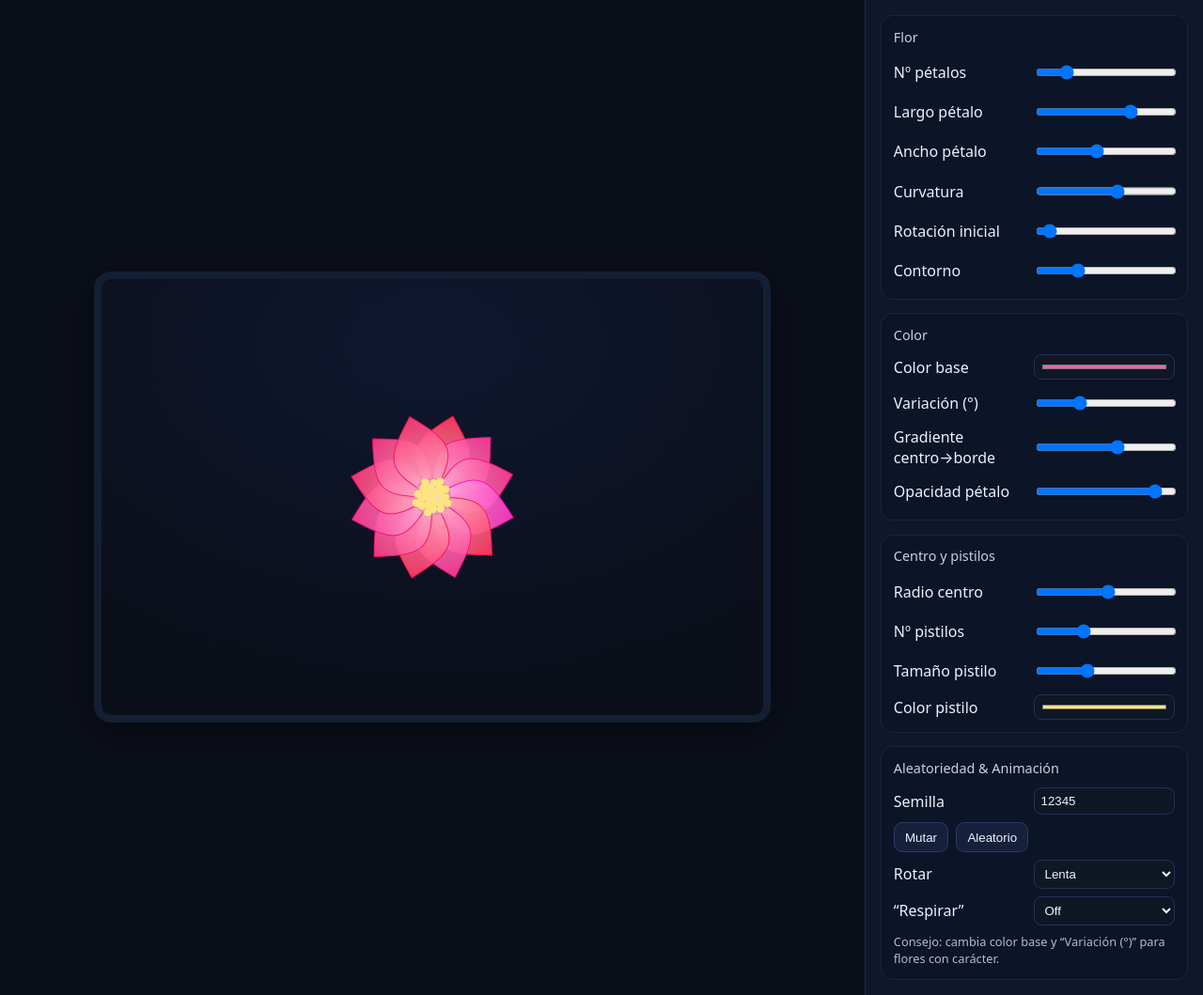
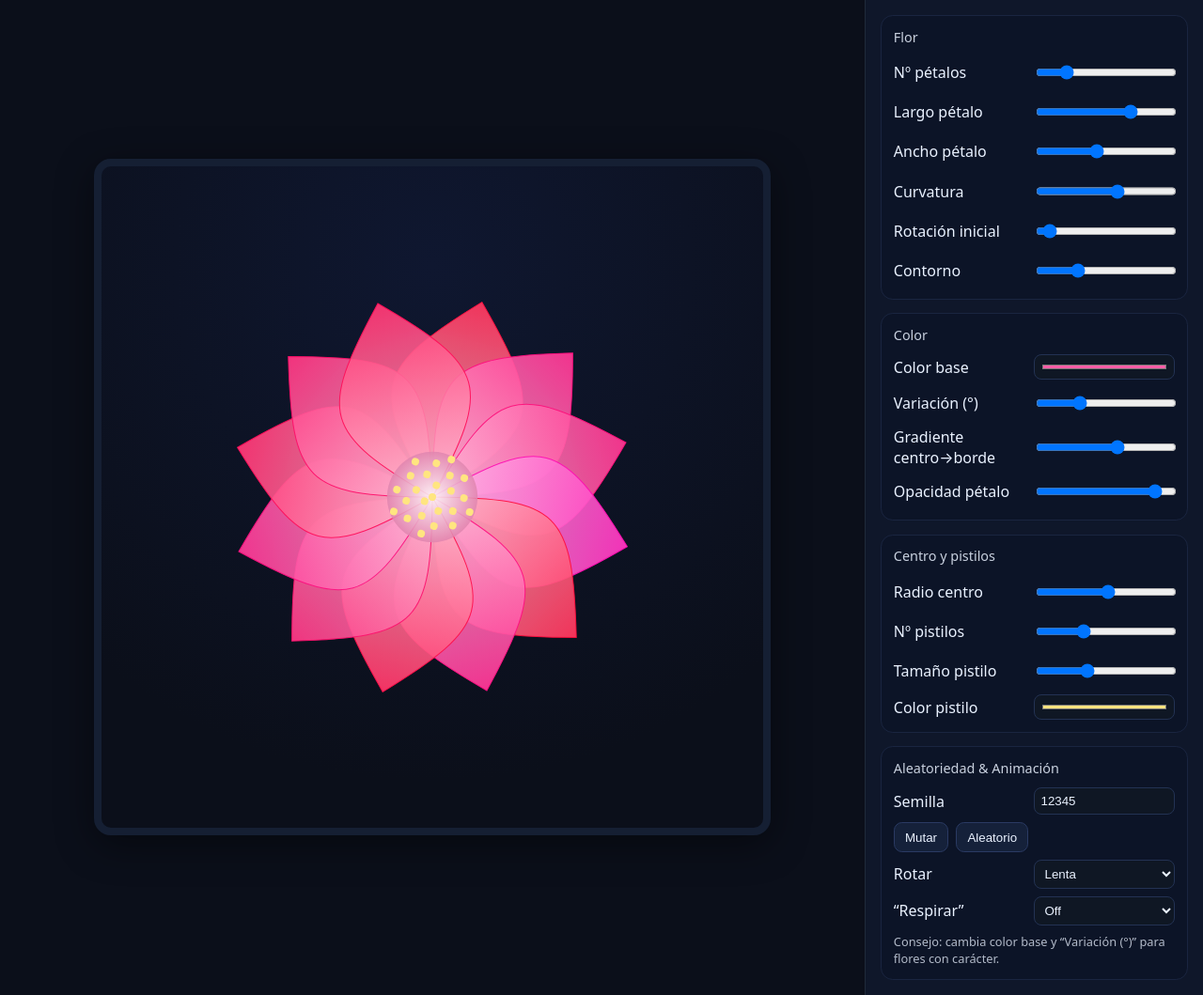
Before and after one commit to aragojuan-code/flor, a plain HTML site: page index.html in a window 1280 px wide. Shown: the whole page at 94% size. Drawn offline with Linux system fonts and the light colour scheme.

Commit message:
Update index.html

```diff
--- a/index.html
+++ b/index.html
@@ -5,49 +5,41 @@
 <meta name="viewport" content="width=device-width,initial-scale=1" />
 <title>Generador de Flores</title>
 <style>
-  :root{
-    --bg: #0b0f1a; --panel:#0f172a; --line:#1f2a3a; --txt:#eaf2ff;
-  }
-  *{box-sizing:border-box}
-  html,body{height:100%;margin:0;background:var(--bg);color:var(--txt);font-family:system-ui,Inter,Arial}
-  .layout{min-height:100%;display:flex;flex-direction:column}
-  @media (min-width:960px){ .layout{flex-direction:row} }
+  :root{ --bg:#0b0f1a; --panel:#0f172a; --line:#1f2a3a; --txt:#eaf2ff; }
+  *{ box-sizing:border-box }
+  html,body{ height:100%; margin:0; background:var(--bg); color:var(--txt); font-family:system-ui,Inter,Arial }
 
-  /* VISOR (flor ~ 1/3 de pantalla) */
-  .viewer{
-    flex:1; display:flex; align-items:center; justify-content:center; padding:1rem;
-  }
+  .layout{ min-height:100%; display:flex; flex-direction:column }
+  @media (min-width:960px){ .layout{ flex-direction:row } }
+
+  /* VISOR */
+  .viewer{ flex:1; display:flex; align-items:center; justify-content:center; padding:1rem; }
   .stage{
     position:relative; display:grid; place-items:center;
-    width:min(92vw, 720px); aspect-ratio:3/2;
+    width:min(92vw, 720px);
+    aspect-ratio:1/1;                 /* <- ahora el contenedor es cuadrado */
     border:8px solid #151f33; border-radius:18px; overflow:hidden;
     box-shadow:0 10px 40px rgba(0,0,0,.45);
     background: radial-gradient(120% 120% at 50% 15%, #0f1730 0%, #0b0f1a 65%);
   }
-  canvas{ width:33vmin; height:33vmin; /* ~ un tercio del lado menor */ }
+  canvas{
+    width:100%; height:100%;          /* cuadrado, rellena el stage */
+    display:block; background:transparent;
+  }
 
   /* CONTROLES */
-  .controls{
-    background:var(--panel); border-top:1px solid var(--line);
-    padding:1rem; display:grid; gap:.9rem;
+  .controls{ background:var(--panel); border-top:1px solid var(--line); padding:1rem; display:grid; gap:.9rem; }
+  @media (min-width:960px){ .controls{ width:360px; border-top:none; border-left:1px solid var(--line); overflow:auto } }
+  .group{ border:1px solid #1a2540; border-radius:.8rem; padding:.8rem; display:grid; gap:.5rem; background:#0c1427 }
+  .title{ font-size:.9rem; opacity:.85; margin-bottom:.2rem }
+  .row{ display:grid; grid-template-columns:140px 1fr; align-items:center; gap:.6rem }
+  input[type="range"], input[type="color"], input[type="number"], select{
+    width:100%; background:#0f1724; color:var(--txt); border:1px solid #233253; border-radius:.5rem; padding:.38rem; touch-action:manipulation;
   }
-  @media (min-width:960px){
-    .controls{ width:360px; border-top:none; border-left:1px solid var(--line); overflow:auto; }
-  }
-  .group{border:1px solid #1a2540; border-radius:.8rem; padding:.8rem; display:grid; gap:.5rem; background:#0c1427}
-  .title{font-size:.9rem; opacity:.85; margin-bottom:.2rem}
-  .row{display:grid; grid-template-columns:140px 1fr; align-items:center; gap:.6rem}
-  input[type="range"], input[type="color"], input[type="number"], select{
-    width:100%; background:#0f1724; color:var(--txt); border:1px solid #233253; border-radius:.5rem; padding:.38rem;
-    touch-action:manipulation;
-  }
-  .inline{display:flex; gap:.5rem; align-items:center}
-  .btn{
-    background:#15213a; border:1px solid #2a3a63; color:var(--txt);
-    padding:.45rem .7rem; border-radius:.55rem; cursor:pointer;
-  }
-  .btn:active{transform:translateY(1px)}
-  .hint{font-size:.8rem; opacity:.75}
+  .inline{ display:flex; gap:.5rem; align-items:center }
+  .btn{ background:#15213a; border:1px solid #2a3a63; color:var(--txt); padding:.45rem .7rem; border-radius:.55rem; cursor:pointer }
+  .btn:active{ transform:translateY(1px) }
+  .hint{ font-size:.8rem; opacity:.75 }
 </style>
 </head>
 <body>
@@ -105,39 +97,19 @@
 
 <script>
 (() => {
-  // ---- Utils
   const $ = id => document.getElementById(id);
   const canvas = $('flower');
   const ctx = canvas.getContext('2d');
 
-  // Seeded RNG (Mulberry32)
+  /* --- utilidades --- */
   function rng(seed){ return function(){ let t = seed += 0x6D2B79F5; t = Math.imul(t ^ t>>>15, t | 1); t ^= t + Math.imul(t ^ t>>>7, t | 61); return ((t ^ t>>>14) >>> 0) / 4294967296; } }
+  function hexToHsl(hex){ const n=parseInt(hex.slice(1),16); const r=((n>>16)&255)/255,g=((n>>8)&255)/255,b=(n&255)/255; const max=Math.max(r,g,b),min=Math.min(r,g,b); let h,s,l=(max+min)/2; if(max===min){h=s=0;} else { const d=max-min; s=l>0.5? d/(2-max-min): d/(max+min); switch(max){case r:h=(g-b)/d+(g<b?6:0);break;case g:h=(b-r)/d+2;break;case b:h=(r-g)/d+4;break;} h/=6;} return {h:h*360,s:s*100,l:l*100}; }
+  function hslToCss(h,s,l,a=1){ return `hsla(${h.toFixed(1)},${s.toFixed(1)}%,${l.toFixed(1)}%,${a})`; }
+  function phyllotaxisPoints(n,rMax){ const pts=[]; const ga=Math.PI*(3-Math.sqrt(5)); for(let i=0;i<n;i++){ const r=Math.sqrt(i/n)*rMax; const a=i*ga; pts.push({x:Math.cos(a)*r,y:Math.sin(a)*r}); } return pts; }
+  function rgbToHex([r,g,b]){ const toHex=v=>('0'+v.toString(16)).slice(-2); return '#'+toHex(r)+toHex(g)+toHex(b); }
+  function clamp01(v){ return Math.max(0.01, Math.min(1, v)); }
+  function clampRange(v,a,b){ return Math.max(a, Math.min(b, v)); }
 
-  function hexToHsl(hex){
-    const n = parseInt(hex.slice(1),16);
-    const r=((n>>16)&255)/255, g=((n>>8)&255)/255, b=(n&255)/255;
-    const max=Math.max(r,g,b), min=Math.min(r,g,b); let h,s,l=(max+min)/2;
-    if(max===min){h=s=0;} else {
-      const d=max-min; s=l>0.5? d/(2-max-min): d/(max+min);
-      switch(max){case r: h=(g-b)/d + (g<b?6:0); break; case g: h=(b-r)/d + 2; break; case b: h=(r-g)/d + 4; break;}
-      h/=6;
-    }
-    return {h:h*360, s:s*100, l:l*100};
-  }
-  function hslToCss(h,s,l,a=1){ return `hsla(${h.toFixed(1)},${s.toFixed(1)}%,${l.toFixed(1)}%,${a})`; }
-
-  // Golden-angle points for pistils
-  function phyllotaxisPoints(n, rMax){
-    const pts=[]; const ga = Math.PI * (3 - Math.sqrt(5));
-    for(let i=0;i<n;i++){
-      const r = Math.sqrt(i/n) * rMax;
-      const a = i * ga;
-      pts.push({x: Math.cos(a)*r, y: Math.sin(a)*r});
-    }
-    return pts;
-  }
-
-  // ---- Params
   const ui = {
     petals: $('petals'), pLen: $('pLen'), pWid: $('pWid'), pCurve: $('pCurve'), rot0: $('rot0'), outline: $('outline'),
     baseColor: $('baseColor'), hVar: $('hVar'), grad: $('grad'), pAlpha: $('pAlpha'),
@@ -146,85 +118,69 @@
     spin: $('spin'), breathe: $('breathe'),
   };
 
-  // ---- Drawing
+  /* --- animación --- */
   let tLast = performance.now();
   let angleAnim = 0;
+
   function draw(now){
     const dt = Math.min(0.033, (now - tLast)/1000); tLast = now;
 
-    // Anim speeds
-    const spinMode = ui.spin.value;
-    const breatheMode = ui.breathe.value;
-    const spinSpeed = (spinMode==='off'?0: spinMode==='slow'? 0.05: spinMode==='med'? 0.12: 0.28); // rad/s
+    const spinSpeed = (ui.spin.value==='off'?0: ui.spin.value==='slow'?0.05: ui.spin.value==='med'?0.12:0.28);
     angleAnim += spinSpeed * dt;
 
-    const breathAmp = (breatheMode==='off'?0: breatheMode==='soft'? 0.02: 0.05);
+    const breathAmp = (ui.breathe.value==='off'?0: ui.breathe.value==='soft'?0.02:0.05);
     const breath = 1 + Math.sin(now*0.002)*breathAmp;
 
-    const center = {x: canvas.width/2, y: canvas.height/2};
-    const R = Math.min(canvas.width, canvas.height) * 0.42 * breath;
+    const center = { x: canvas.clientWidth/2, y: canvas.clientHeight/2 };
+    const R = Math.min(canvas.clientWidth, canvas.clientHeight) * 0.38 * breath;
 
-    // RNG by seed
     const rnd = rng(parseInt(ui.seed.value||0,10)>>>0);
 
-    // Background clear (soft vignette)
-    ctx.clearRect(0,0,canvas.width,canvas.height);
+    /* borrar en unidades CSS (con DPR activo) */
+    ctx.clearRect(0,0, canvas.clientWidth, canvas.clientHeight);
 
-    // Group transform
     ctx.save();
     ctx.translate(center.x, center.y);
-    ctx.rotate( (parseFloat(ui.rot0.value) * Math.PI/180) + angleAnim );
+    ctx.rotate((parseFloat(ui.rot0.value)*Math.PI/180) + angleAnim);
 
-    // Colors
     const base = hexToHsl(ui.baseColor.value);
     const hVar = parseFloat(ui.hVar.value);
     const gradI = parseFloat(ui.grad.value);
     const pAlpha = parseFloat(ui.pAlpha.value);
 
-    // Petal geometry
     const n = parseInt(ui.petals.value,10);
-    const lenK = parseFloat(ui.pLen.value);        // 0.3..1
-    const widK = parseFloat(ui.pWid.value);        // 0.1..0.7
-    const curv = parseFloat(ui.pCurve.value);      // 0..1
-    const outline = parseFloat(ui.outline.value);  // px
-
-    // Precompute petal path in local coordinates
-    const L = R * lenK;
-    const W = R * widK;
-    const ctrl = W * (0.5 + 0.9*curv);
+    const L = R * parseFloat(ui.pLen.value);
+    const W = R * parseFloat(ui.pWid.value);
+    const ctrl = W * (0.5 + 0.9*parseFloat(ui.pCurve.value));
+    const outline = parseFloat(ui.outline.value);
 
     const petalPath = new Path2D();
     petalPath.moveTo(0,0);
-    petalPath.bezierCurveTo(+W, -ctrl, +W, -L*0.55, 0, -L);   // derecha a punta
-    petalPath.bezierCurveTo(-W, -L*0.55, -W, -ctrl, 0, 0);     // vuelve por izquierda
+    petalPath.bezierCurveTo(+W,-ctrl,+W,-L*0.55,0,-L);
+    petalPath.bezierCurveTo(-W,-L*0.55,-W,-ctrl,0,0);
     petalPath.closePath();
 
-    // Draw petals
     for(let i=0;i<n;i++){
-      const a = i * (2*Math.PI / n);
-      ctx.save();
-      ctx.rotate(a);
+      const a = i*(2*Math.PI/n);
+      ctx.save(); ctx.rotate(a);
 
-      // Color variation per petal
-      const h = base.h + (rnd()*2-1) * hVar;
-      const s = Math.max(0, Math.min(100, base.s + (rnd()*2-1)*4));
-      const lCenter = Math.max(0, Math.min(100, base.l + 18));  // más claro en el centro
-      const lEdge   = Math.max(0, Math.min(100, base.l - 8));   // más oscuro en el borde
+      const h = base.h + (rnd()*2-1)*hVar;
+      const s = Math.max(0,Math.min(100, base.s + (rnd()*2-1)*4));
+      const lCenter = Math.max(0, Math.min(100, base.l + 18));
+      const lEdge   = Math.max(0, Math.min(100, base.l - 8));
 
-      // Gradient center->edge along y axis
-      const g = ctx.createLinearGradient(0, -L, 0, 0);
-      g.addColorStop(0, hslToCss(h, s, lEdge, pAlpha));
-      g.addColorStop(1, hslToCss(h, s, lCenter, Math.max(0, Math.min(1, pAlpha*(0.5+gradI*0.5)))) );
+      const g = ctx.createLinearGradient(0,-L,0,0);
+      g.addColorStop(0, hslToCss(h,s,lEdge,pAlpha));
+      g.addColorStop(1, hslToCss(h,s,lCenter, Math.max(0,Math.min(1,pAlpha*(0.5+gradI*0.5)))));
 
       ctx.fillStyle = g;
-      if (outline>0){ ctx.lineWidth = outline; ctx.strokeStyle = hslToCss(h, s, lEdge-8, 0.9); }
+      if (outline>0){ ctx.lineWidth = outline; ctx.strokeStyle = hslToCss(h,s,lEdge-8,0.9); }
       ctx.fill(petalPath);
       if (outline>0) ctx.stroke(petalPath);
 
       ctx.restore();
     }
 
-    // Core disk
     const coreR = R * parseFloat(ui.coreR.value);
     if (coreR>0){
       const coreGrad = ctx.createRadialGradient(0,0, coreR*0.1, 0,0, coreR);
@@ -234,28 +190,21 @@
       ctx.beginPath(); ctx.arc(0,0, coreR, 0, Math.PI*2); ctx.fill();
     }
 
-    // Pistils
     const np = parseInt(ui.pistils.value,10);
     const ps = parseFloat(ui.pisSize.value);
     if (np>0 && ps>0){
       const pts = phyllotaxisPoints(np, coreR*0.95);
       ctx.fillStyle = ui.pisColor.value;
-      for (const p of pts){
-        ctx.beginPath(); ctx.arc(p.x, p.y, ps, 0, Math.PI*2); ctx.fill();
-      }
+      for (const p of pts){ ctx.beginPath(); ctx.arc(p.x,p.y,ps,0,Math.PI*2); ctx.fill(); }
     }
 
     ctx.restore();
-
     requestAnimationFrame(draw);
   }
 
-  // ---- Events
-  const inputs = document.querySelectorAll('input, select');
-  inputs.forEach(el => el.addEventListener('input', () => {}));
-
-  ui.mutate.addEventListener('click', ()=>{
-    // small mutation: tweak sliders a bit & seed
+  /* eventos */
+  document.querySelectorAll('input, select').forEach(el => el.addEventListener('input', () => {}));
+  $('mutate').addEventListener('click', ()=>{
     ui.seed.value = (Math.random()*1e9|0);
     ui.pLen.value = clamp01(parseFloat(ui.pLen.value) + (Math.random()*0.3-0.15));
     ui.pWid.value = clamp01(parseFloat(ui.pWid.value) + (Math.random()*0.3-0.15));
@@ -263,7 +212,7 @@
     ui.hVar.value = clampRange(parseFloat(ui.hVar.value) + (Math.random()*20-10), 0, 60);
     ui.rot0.value = (parseFloat(ui.rot0.value)+Math.random()*180)|0;
   });
-  ui.randomize.addEventListener('click', ()=>{
+  $('randomize').addEventListener('click', ()=>{
     ui.seed.value = (Math.random()*1e9|0);
     ui.petals.value = 3 + (Math.random()*61|0);
     ui.pLen.value = (Math.random()*0.7 + 0.3).toFixed(2);
@@ -277,35 +226,27 @@
     ui.pistils.value = (Math.random()*80)|0;
     ui.pisSize.value = (1 + Math.random()*9).toFixed(1);
     ui.rot0.value = (Math.random()*360)|0;
-    // base colors in pleasing ranges
-    const hue = (Math.random()*360)|0, s=70+Math.random()*20, l=55+Math.random()*10;
-    const tmp = document.createElement('canvas').getContext('2d'); // quick hsl->rgb
-    tmp.fillStyle = `hsl(${hue},${s}%,${l}%)`; tmp.fillRect(0,0,1,1);
+    const hue=(Math.random()*360)|0, s=70+Math.random()*20, l=55+Math.random()*10;
+    const tmp=document.createElement('canvas').getContext('2d');
+    tmp.fillStyle=`hsl(${hue},${s}%,${l}%)`; tmp.fillRect(0,0,1,1);
     ui.baseColor.value = rgbToHex(tmp.getImageData(0,0,1,1).data);
-    const hue2 = (hue+40)%360;
-    tmp.fillStyle = `hsl(${hue2},85%,75%)`; tmp.fillRect(0,0,1,1);
+    const hue2=(hue+40)%360;
+    tmp.fillStyle=`hsl(${hue2},85%,75%)`; tmp.fillRect(0,0,1,1);
     ui.pisColor.value = rgbToHex(tmp.getImageData(0,0,1,1).data);
   });
 
-  function rgbToHex([r,g,b]){
-    const toHex = v => ('0'+v.toString(16)).slice(-2);
-    return '#'+toHex(r)+toHex(g)+toHex(b);
-  }
-  function clamp01(v){ return Math.max(0.01, Math.min(1, v)); }
-  function clampRange(v,a,b){ return Math.max(a, Math.min(b, v)); }
-
-  // Start
-  requestAnimationFrame(t=>{ tLast=t; requestAnimationFrame(draw); });
-
-  // Resize backing store for crispness
+  /* nitidez: ajustar backing store al tamaño visual */
   function fitCanvas(){
     const dpr = Math.max(1, window.devicePixelRatio||1);
     const cssW = canvas.clientWidth, cssH = canvas.clientHeight;
-    canvas.width = Math.round(cssW * dpr);
+    canvas.width  = Math.round(cssW * dpr);
     canvas.height = Math.round(cssH * dpr);
-    ctx.setTransform(dpr,0,0,dpr,0,0); // draw in CSS pixels
+    ctx.setTransform(dpr,0,0,dpr,0,0);
   }
+  fitCanvas();
   new ResizeObserver(fitCanvas).observe(canvas);
+
+  requestAnimationFrame(t=>{ tLast=t; requestAnimationFrame(draw); });
 })();
 </script>
 </body>
```
